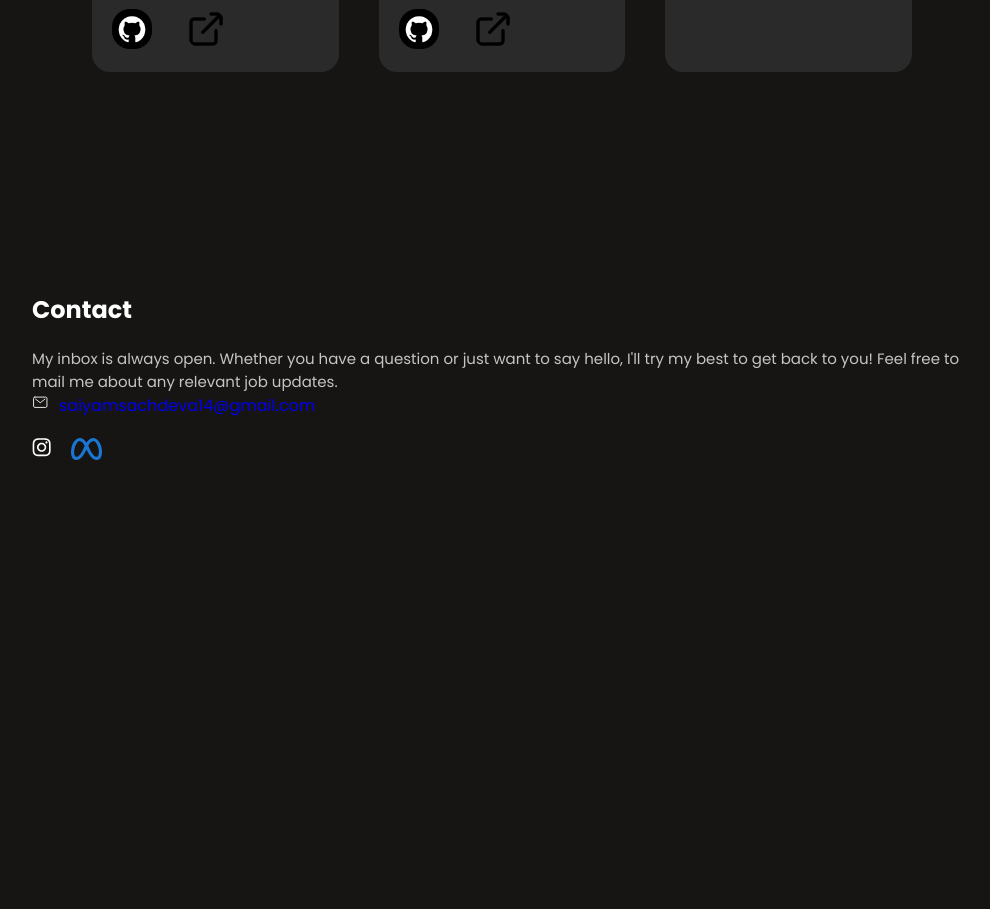
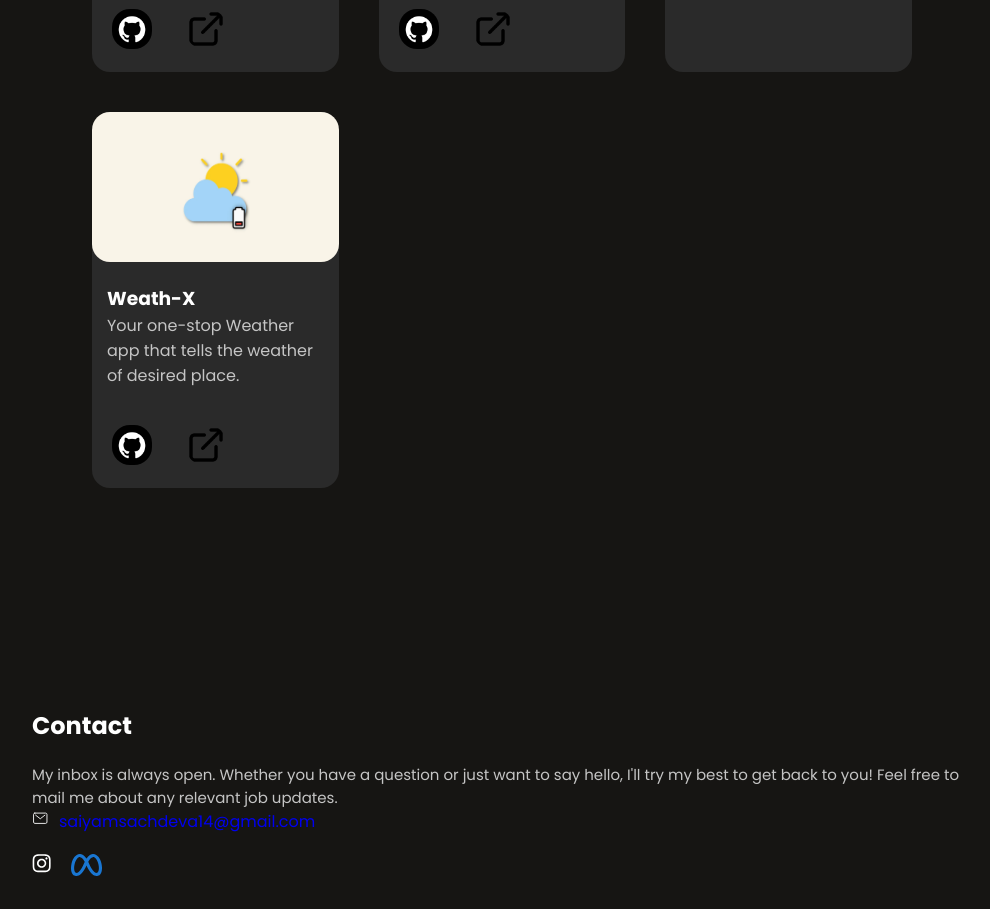
Before and after one commit to saiyamsachdeva/Portfolio, a plain HTML site: page index.html in a window 1280 px wide. Shown: the part 2186-3095 px from the top of the page, without its empty margins (138-1128 px from the left). Before the commit the page ends 2726 px from the top, so only its background shows below. Drawn offline with Linux system fonts and the light colour scheme.

Commit message:
2nd commit

```diff
--- a/index.html
+++ b/index.html
@@ -119,6 +119,20 @@
                     </button>
                 </div>
             </div>
+            <!-- 4th project -->
+            <div class="project-item">
+                <img src="cdn/images/weather.jpg" alt="project1">
+                <div class="project-title">
+                    <h3>Weath-X</h3>
+                    <p>Your one-stop Weather app that tells the weather of desired place.<br><br></p>
+                    <button class="github-butt" onclick="openweatherGitHubRepo()">
+                        <img src="cdn/images/github.png" alt="GitHub">
+                    </button>
+                    <button class="github-butt" onclick="openweatherLiveLink()">
+                        <img src="cdn/images/link.png" alt="Link">
+                    </button>
+                </div>
+            </div>
         </div>
         </div>
     </section>
--- a/script.js
+++ b/script.js
@@ -29,3 +29,11 @@ function openbiteGitHubRepo() {
 function openbiteLiveLink() {
     window.open('https://github.com/saiyamsachdeva/food_ecommerce_app','_blank')
 }
+
+function openweatherGitHubRepo() {
+    window.open('https://github.com/saiyamsachdeva/weathx','_blank')
+}
+
+function openweatherLiveLink() {
+    window.open('https://github.com/saiyamsachdeva/weathx','_blank')
+}
```
Also changed, not shown: cdn/images/wea.png (added), cdn/images/weather.jpg (added).
